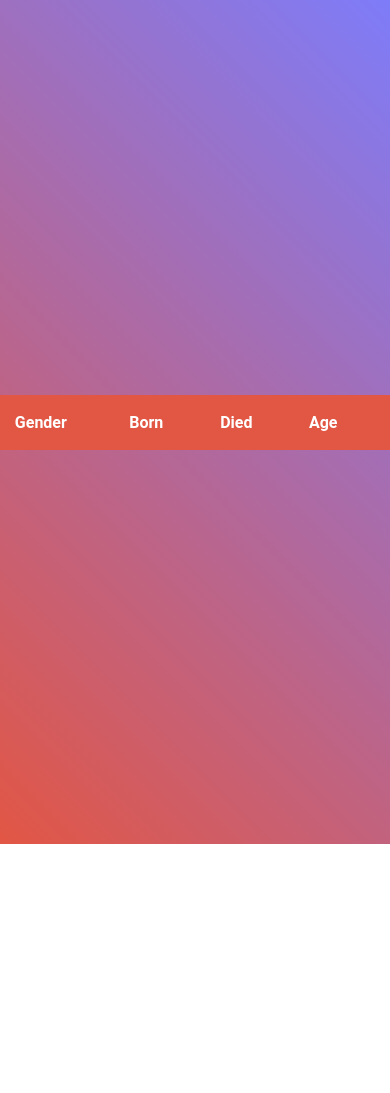
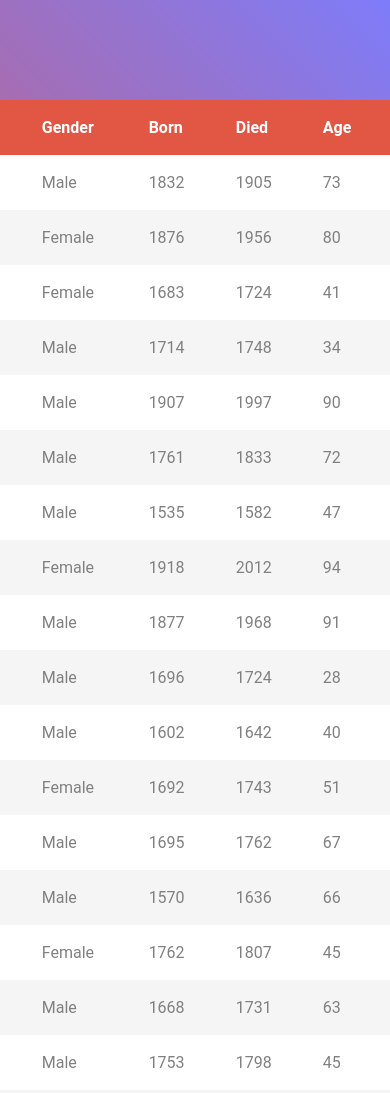
Before and after one commit to mate-academy/js_task_generate_table_DOM, a website built with Parcel: page src/index.html in a window 390 px wide. Shown: the top 1093 px of the page. Before the commit the page ends 844 px from the top, so only its background shows below. Built offline with nearby package versions, Linux system fonts and the light colour scheme.

Commit message:
create tablet

```diff
--- a/src/index.html
+++ b/src/index.html
@@ -17,6 +17,7 @@
         <th>Century</th>
       </tr>
     </table>
+    <script src="./lib/people.js"></script>
     <script type="text/javascript" src="scripts/main.js"></script>
   </body>
 </html>
--- a/src/scripts/main.js
+++ b/src/scripts/main.js
@@ -1,8 +1,20 @@
 'use strict';
 
 const people = require('./lib/people');
+const dashboard = document.querySelector('.dashboard ');
 
-// eslint-disable-next-line no-console
-console.log(people); // you can remove it
+people.forEach(person => {
+  const tableRow = document.createElement('tr');
+  const { namee, sex, born, died } = person;
 
-// write your code here
+  tableRow.innerHTML = `
+    <td>${namee}</td>
+    <td>${sex === 'f' ? 'Female' : 'Male'}</td>
+    <td>${born}</td>
+    <td>${died}</td>
+    <td>${died - born}</td>
+    <td>${Math.ceil(died / 100)}</td>
+  `;
+
+  dashboard.append(tableRow);
+});
```
Also changed, not shown: README.md.
